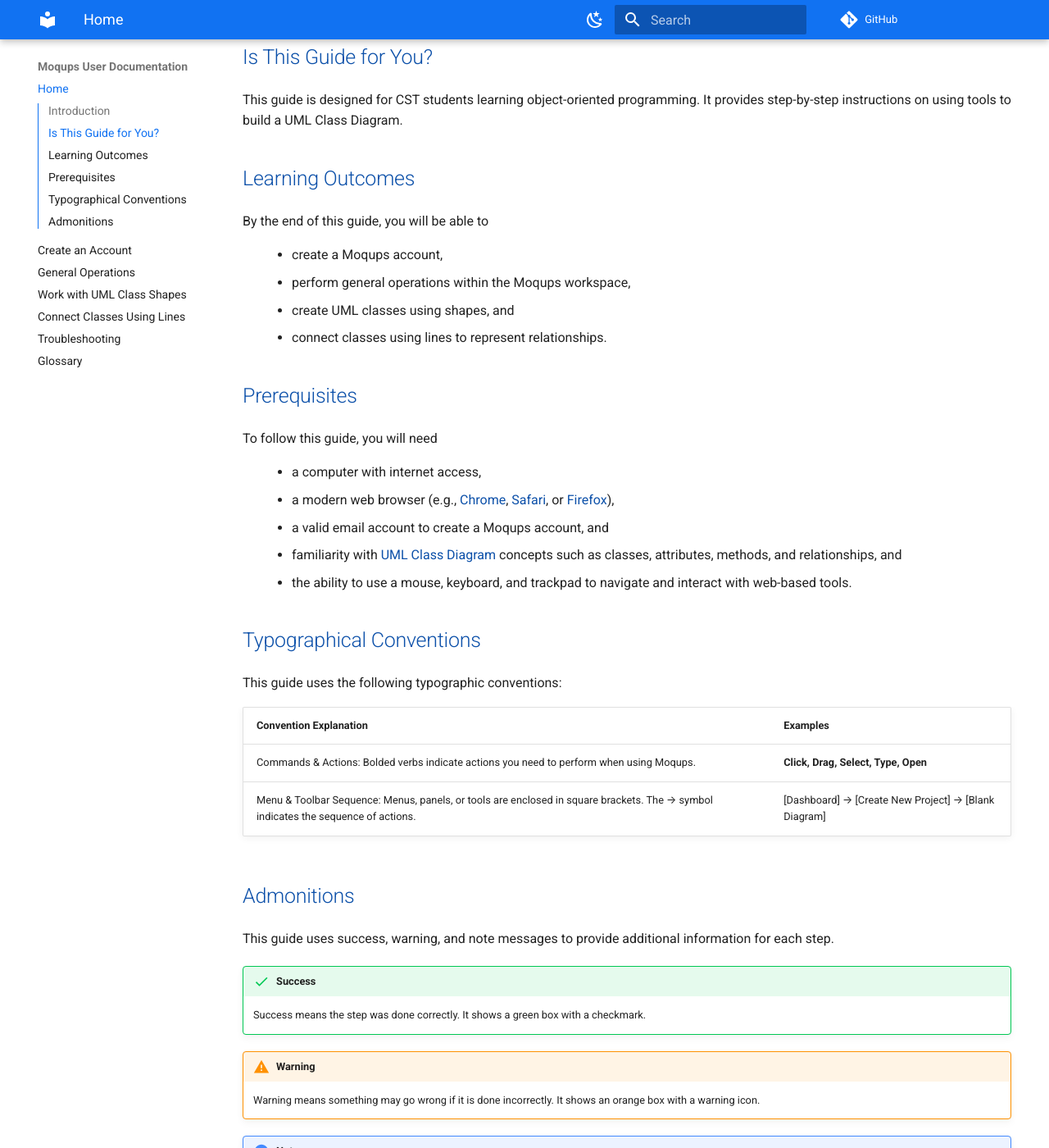
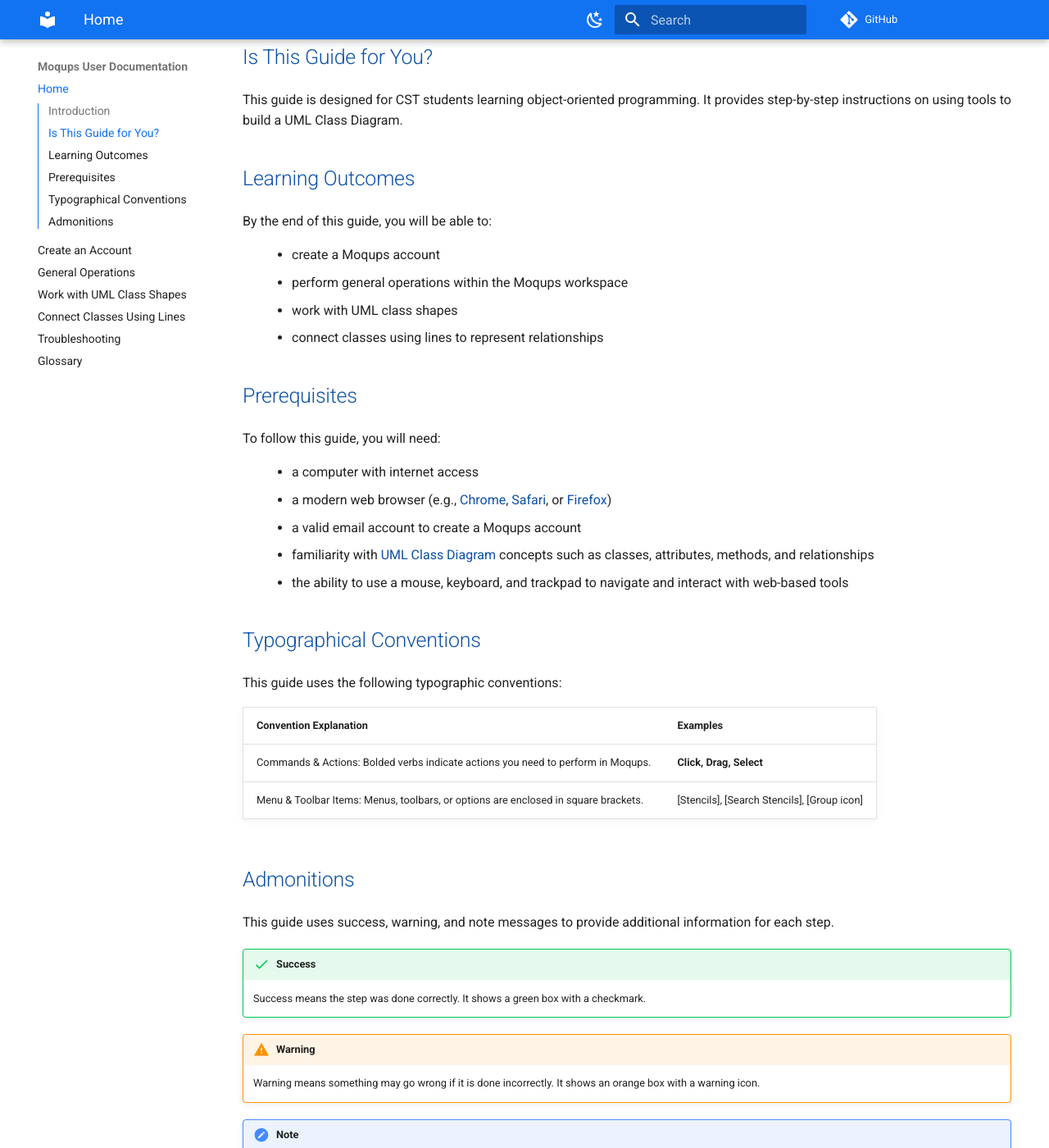
Before and after one commit to mzhao002/Moqups-User-Documentation, an MkDocs documentation site: the page built from docs/index.md, in a window 1280 px wide and 1400 px high, scrolled down 369 px. Shown: the whole window at 82% size. Built offline with MkDocs 1.6.1 and Material for MkDocs 9.7.7, drawn with Linux system fonts in a browser that asks for light colours; comment, search, counter and statistics services are not loaded.

```diff
--- a/docs/index.md
+++ b/docs/index.md
@@ -12,31 +12,31 @@ This guide is designed for CST students learning object-oriented programming. It
 
 ## Learning Outcomes
 
-By the end of this guide, you will be able to
+By the end of this guide, you will be able to:
 
-* create a Moqups account,
-* perform general operations within the Moqups workspace,
-* create UML classes using shapes, and
-* connect classes using lines to represent relationships.
+* create a Moqups account
+* perform general operations within the Moqups workspace
+* work with UML class shapes
+* connect classes using lines to represent relationships
 
 ## Prerequisites
 
-To follow this guide, you will need
+To follow this guide, you will need:
 
-* a computer with internet access,
-* a modern web browser (e.g., [Chrome](https://www.google.com/intl/en_ca/chrome/), [Safari](https://apps.apple.com/ca/app/safari/id1146562112), or [Firefox](https://www.firefox.com/zh-CN/)),
-* a valid email account to create a Moqups account, and
-* familiarity with [UML Class Diagram](https://www.visual-paradigm.com/guide/uml-unified-modeling-language/uml-class-diagram-tutorial/) concepts such as classes, attributes, methods, and relationships, and
-* the ability to use a mouse, keyboard, and trackpad to navigate and interact with web-based tools.
+* a computer with internet access
+* a modern web browser (e.g., [Chrome](https://www.google.com/intl/en_ca/chrome/), [Safari](https://apps.apple.com/ca/app/safari/id1146562112), or [Firefox](https://www.firefox.com/zh-CN/))
+* a valid email account to create a Moqups account
+* familiarity with [UML Class Diagram](https://www.visual-paradigm.com/guide/uml-unified-modeling-language/uml-class-diagram-tutorial/) concepts such as classes, attributes, methods, and relationships
+* the ability to use a mouse, keyboard, and trackpad to navigate and interact with web-based tools
 
 ## Typographical Conventions
 
 This guide uses the following typographic conventions:
 
-| Convention Explanation                                                                                                            | Examples                                             |
-| :-------------------------------------------------------------------------------------------------------------------------------- | :--------------------------------------------------- |
-| Commands & Actions: Bolded verbs indicate actions you need to perform when using Moqups.                                          | **Click, Drag, Select, Type, Open**                  |
-| Menu & Toolbar Sequence: Menus, panels, or tools are enclosed in square brackets. The → symbol indicates the sequence of actions. | [Dashboard] → [Create New Project] → [Blank Diagram] |
+| Convention Explanation                                                                                                            | Examples                                                                 |
+| :-------------------------------------------------------------------------------------------------------------------------------- | :----------------------------------------------------------------------- |
+| Commands & Actions: Bolded verbs indicate actions you need to perform in Moqups.                                                | **Click, Drag, Select**                                                  |
+| Menu & Toolbar Items: Menus, toolbars, or options are enclosed in square brackets.                                               | [Stencils], [Search Stencils], [Group icon]                              |
 
 ## Admonitions
 
```
